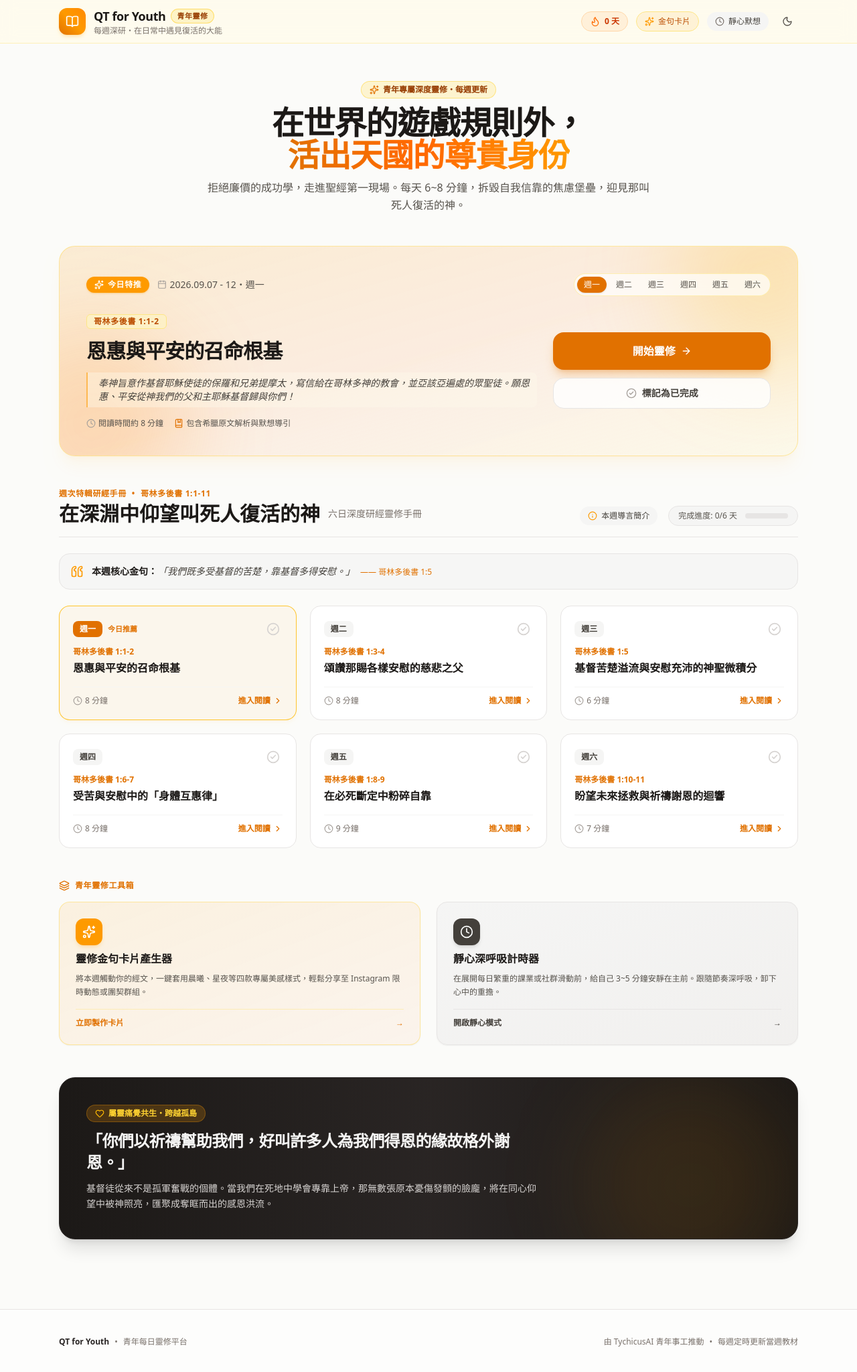
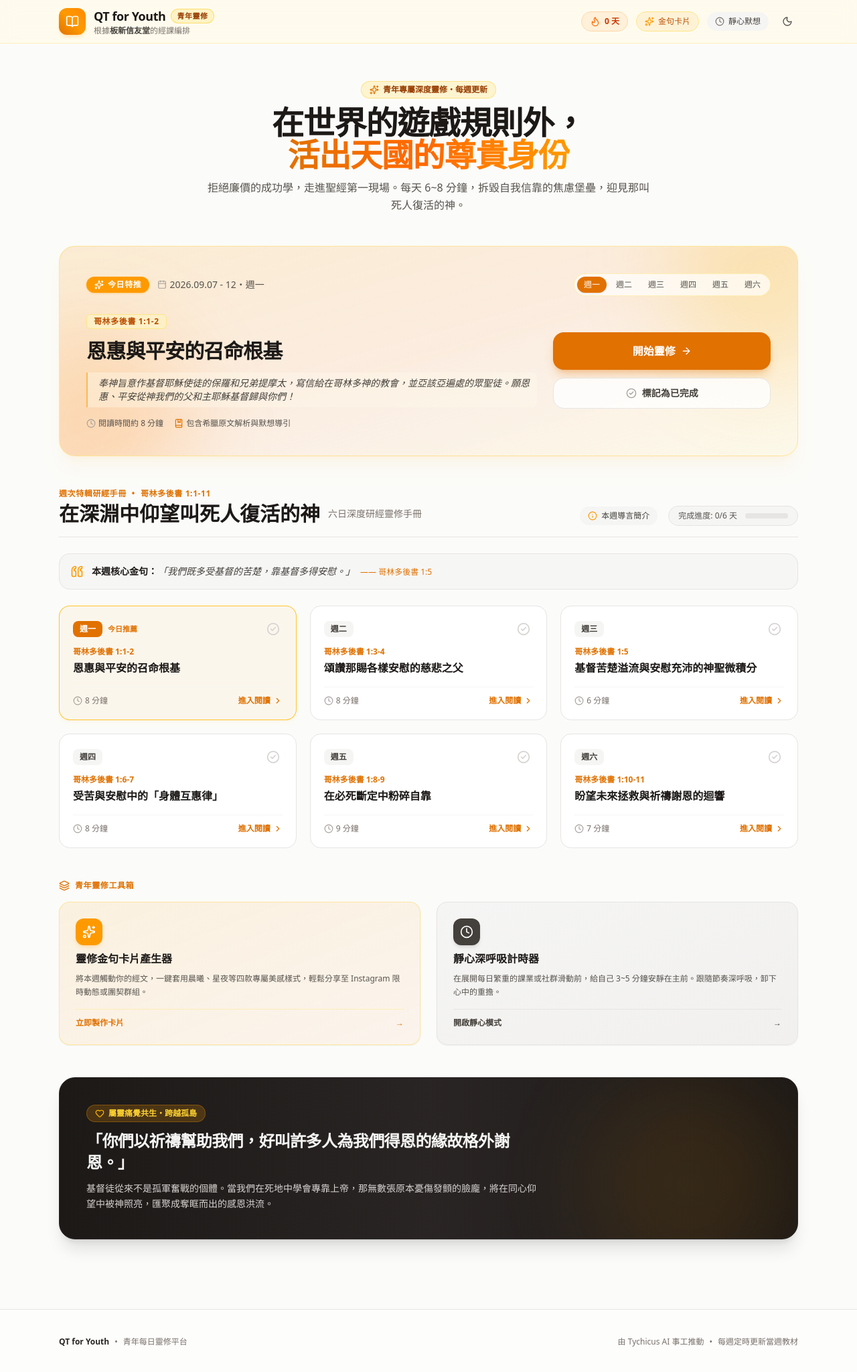
Before and after one commit to TychicusAI/QT-for-Youth, a Next.js app: page / in a window 1280 px wide. Shown: the top 2048 px of the page at 67% size. Built offline with nearby package versions, Linux system fonts and the light colour scheme.

Commit message:
feat: update homepage navbar subtitle with bold church name and footer attribution

```diff
--- a/src/components/HomeContainer.tsx
+++ b/src/components/HomeContainer.tsx
@@ -138,7 +138,7 @@ export function HomeContainer() {
           </div>
 
           <div className="text-center sm:text-right">
-            <span>由 TychicusAI 青年事工推動</span>
+            <span>由 Tychicus AI 事工推動</span>
             <span className="mx-2">•</span>
             <span>每週定時更新當週教材</span>
           </div>
--- a/src/components/Navbar.tsx
+++ b/src/components/Navbar.tsx
@@ -41,8 +41,8 @@ export function Navbar({ onOpenVerseModal, onOpenTimerModal }: NavbarProps) {
                 青年靈修
               </span>
             </div>
-            <p className="text-xs text-stone-500 dark:text-stone-400 truncate max-w-[180px] sm:max-w-none">
-              每週深研・在日常中遇見復活的大能
+            <p className="text-xs text-stone-500 dark:text-stone-400 truncate max-w-[210px] sm:max-w-none">
+              根據<strong className="font-bold text-stone-700 dark:text-stone-200">板新信友堂</strong>的經課編排
             </p>
           </div>
         </Link>
```
